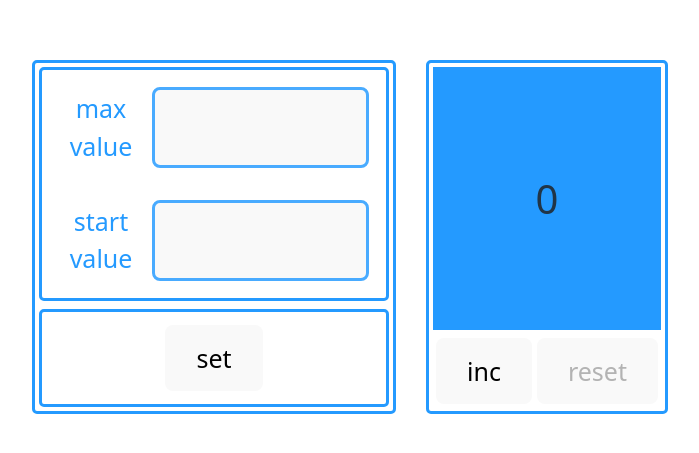
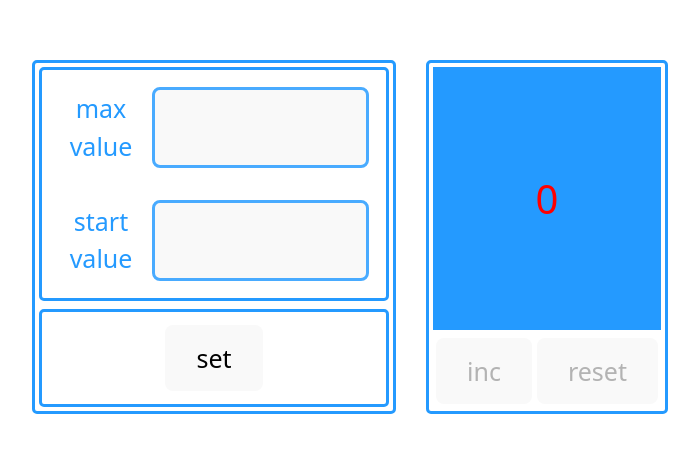
Before and after one commit to molniagrom/my_counter, a React (Vite) app: page / in a window 1280 px wide. Shown: the part 163-616 px from the top of the page, without its empty margins (290-989 px from the left). Built offline with nearby package versions, Linux system fonts and the light colour scheme.

Commit message:
Stage 2 passed

```diff
--- a/src/components/Counter.tsx
+++ b/src/components/Counter.tsx
@@ -1,28 +1,29 @@
 import s from "../styles/Count.module.css";
-import {useState} from 'react';
 
-export const Counter = () => {
-    const max = 5
-    const min = 0
-    const [count, setCount] = useState(0)
+type CounterPropsType = {
+    minValue: number,
+    maxValue: number,
+    count: number,
+    onClickHandlerInc: () => void,
+    onClickHandlerRes: () => void,
+}
 
-    const onClickHandlerInc = () => setCount(count + 1)
-    const onClickHandlerRes = () => setCount(min)
+export const Counter = ({minValue, onClickHandlerInc, onClickHandlerRes, count, maxValue}: CounterPropsType) => {
 
     return (
         <div className={s.container}>
             <div className={s.count}>
-                <p className={count >= max ? s.countRed : ""}>
+                <p className={count >= maxValue ? s.countRed : ""}>
                     {count}
                 </p>
             </div>
             <div className={s.buttons}>
                 <button
-                    disabled={count >= max}
+                    disabled={count >= maxValue}
                     onClick={onClickHandlerInc}>inc
                 </button>
                 <button
-                    disabled={count === min}
+                    disabled={count === minValue}
                     onClick={onClickHandlerRes}>reset
                 </button>
             </div>
--- a/src/components/Input.tsx
+++ b/src/components/Input.tsx
@@ -1,17 +1,32 @@
 import s from "../styles/Settings.module.css";
+import type {ChangeEvent} from "react";
 
 type PropsTypeInput = {
     labelValue: string,
     htmlFor: string,
     inputId: string,
     inputType: string,
+    getMaxValue?: (value: string) => void
+    getStartValue?: (value: string) => void
 }
 
-export const Input = ({ inputType, inputId, labelValue, htmlFor}: PropsTypeInput) => {
+export const Input = ({ inputType, getMaxValue, getStartValue, inputId, labelValue, htmlFor}: PropsTypeInput) => {
+
+   const getValue = (e: ChangeEvent<HTMLInputElement>) => {
+       // console.log(e.currentTarget.value)
+       if (getStartValue) {
+           getStartValue(e.currentTarget.value)
+       }
+
+       if (getMaxValue) {
+           getMaxValue(e.currentTarget.value)
+       }
+   }
+
     return (
         <div className={s.inputContainer}>
             <label className={s.label} htmlFor={htmlFor}>{labelValue}</label>
-            <input className={s.input} type={inputType} id={inputId}/>
+            <input onChange={getValue} className={s.input} type={inputType} id={inputId}/>
         </div>
     );
 };
--- a/src/components/Settings.tsx
+++ b/src/components/Settings.tsx
@@ -2,12 +2,36 @@ import {Button} from "./Button.tsx";
 import {Input} from "./Input.tsx";
 import s from "../styles/Settings.module.css"
 
+type SettingsPropsType = {
+    getMaxValue?: (value: string) => void
+    getStartValue?: (value: string) => void
+    getAndSetValue?: () => void
+}
 
-export const Settings = () => {
+export const Settings = (props: SettingsPropsType) => {
+
+    const getMaxValue = (value: string) => {
+        if (props.getMaxValue) {
+            props.getMaxValue(value)
+        }
+    }
+    const getStartValue = (value: string) => {
+       if (props.getStartValue) {
+           props.getStartValue(value)
+       }
+    }
+
+    const onClick = () => {
+        if (props.getAndSetValue) {
+            props.getAndSetValue();
+        }
+    }
+
     return (
         <div className={s.settings}>
             <div className={s.inputs}>
                 <Input
+                    getMaxValue={getMaxValue}
                     inputType="number"
                     htmlFor="maxValue"
                     labelValue="max value"
@@ -19,10 +43,11 @@ export const Settings = () => {
                     htmlFor="startValue"
                     labelValue="start value"
                     inputId="startValue"
+                    getStartValue={getStartValue}
                 />
             </div>
             <div className={s.set}>
-                <Button onClick={() => console.log("set")}>set</Button>
+                <Button onClick={onClick}>set</Button>
             </div>
         </div>
     );
--- a/src/components/SuperCount.tsx
+++ b/src/components/SuperCount.tsx
@@ -1,13 +1,44 @@
 import {Settings} from "./Settings.tsx";
 import {Counter} from "./Counter.tsx";
 import s from "../styles/Count.module.css"
+import {useState} from "react";
 
 export const SuperCount = () => {
+    const [max, setMax] = useState(0);
+    const [min, setMin] = useState(0);
+
+    const getMaxValue = (value: string) => {
+        setMax(Number(value));
+
+    }
+    const getStartValue = (value: string) => {
+        setMin(Number(value));
+    }
+
+    // .....................................................................................................
+    // count logic
+    const [count, setCount] = useState(min)
+
+    const onClickHandlerInc = () => setCount(count + 1)
+    const onClickHandlerRes = () => setCount(min)
+    // .....................................................................................................
+
+    const getAndSetValue = () => {
+        setCount(min)
+    }
 
     return (
         <div className={s.superCount}>
-            <Settings/>
-            <Counter/>
+            <Settings
+                getAndSetValue={getAndSetValue}
+                getMaxValue={getMaxValue}
+                getStartValue={getStartValue}/>
+            <Counter
+                maxValue={max}
+                minValue={min}
+                count={count}
+                onClickHandlerInc={onClickHandlerInc}
+                onClickHandlerRes={onClickHandlerRes}/>
         </div>
     );
 };
```
